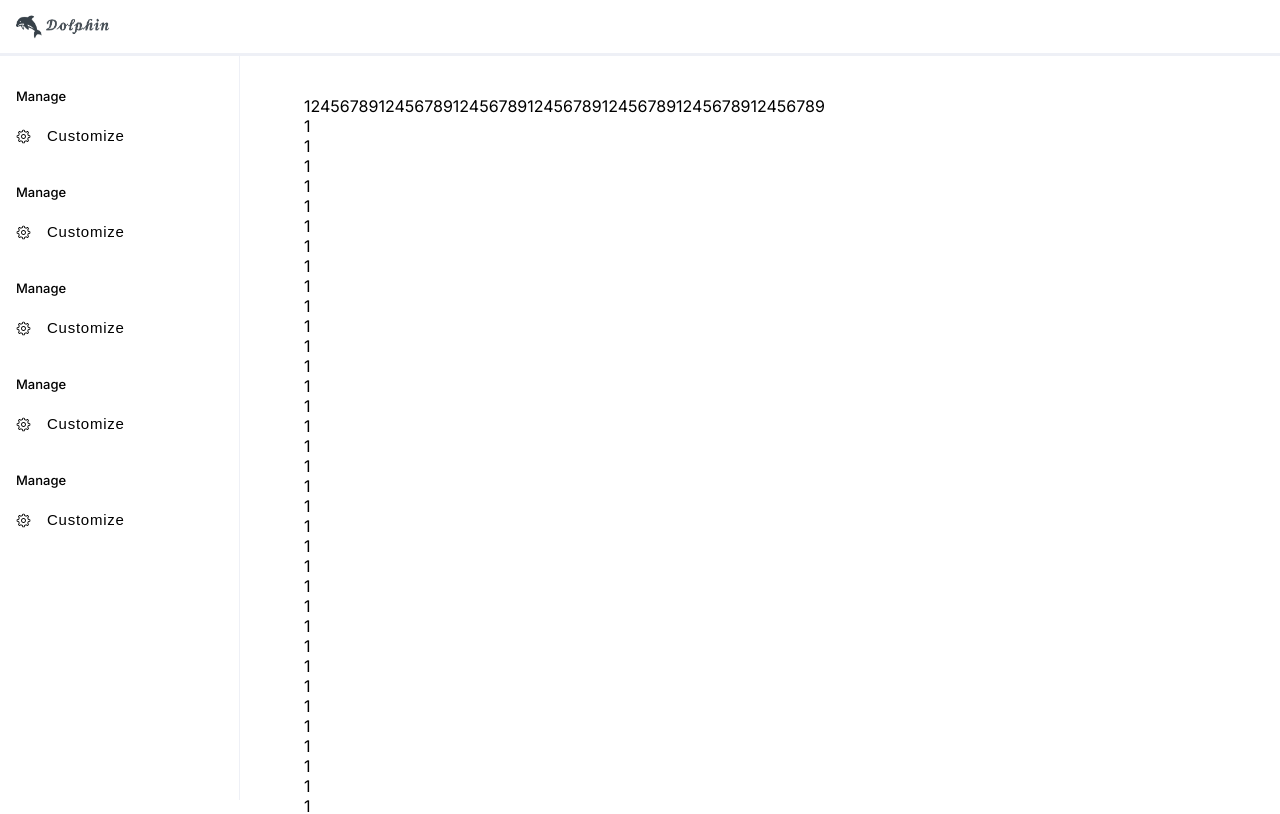
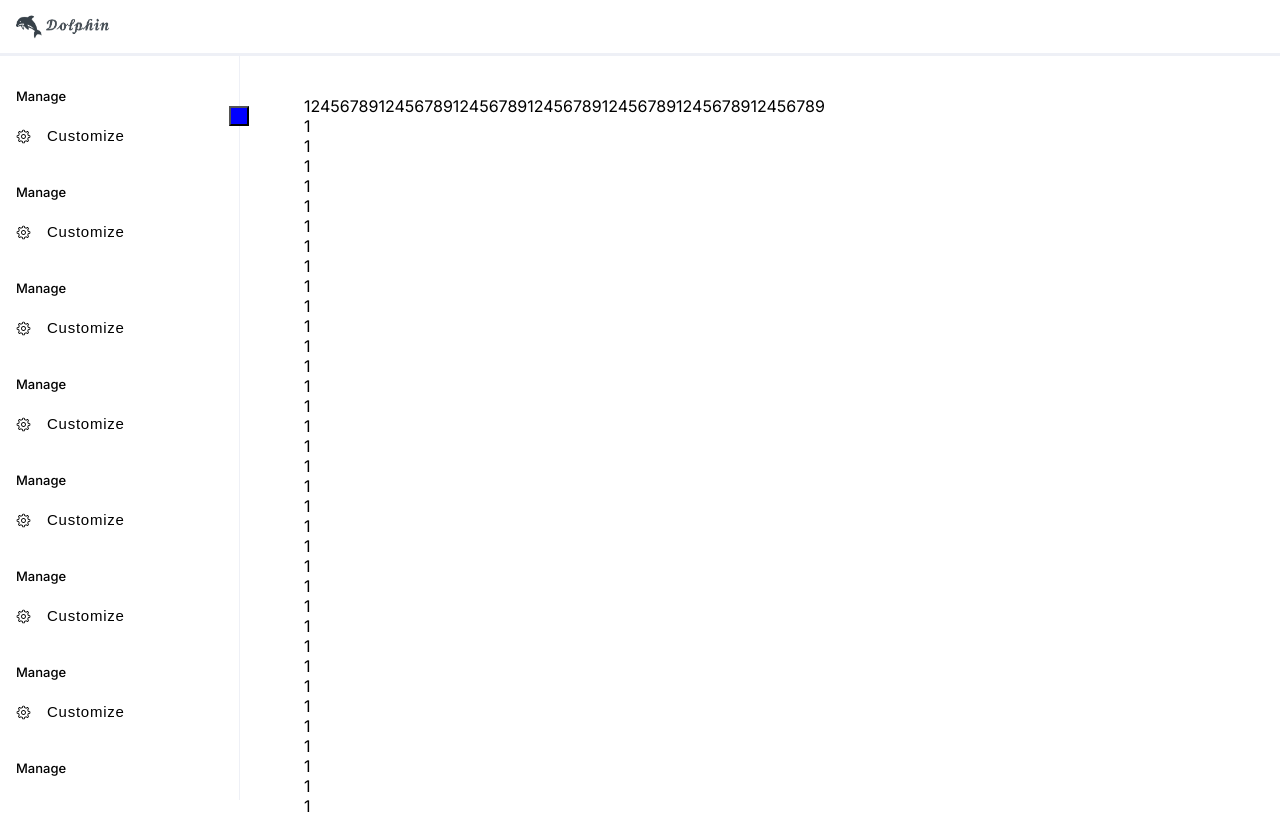
Before and after one commit to sinnlosses/daily-dev-clone, a Next.js app: page / in a window 1280 px wide. Shown: the top 814 px of the page. Built offline with nearby package versions, Linux system fonts and the light colour scheme.

Commit message:
サイドバーボタンプロトタイプ

```diff
--- a/src/components/layouts/components/sidebar/presentational-sidebar.tsx
+++ b/src/components/layouts/components/sidebar/presentational-sidebar.tsx
@@ -9,9 +9,10 @@ type SidebarProps = UseCustomizeModalReturnType
 
 export const PresentationalSidebar = ({ showModal }: SidebarProps) => {
   return (
-    <aside className={styles.aside}>
-      <VStack gap="l">
-        {Array.from(Array(5)).map((_, index) => {
+    <aside className={styles.sidebar}>
+      <button onClick={() => console.log("OK")} className={styles.closeButton}></button>
+      <VStack gap="l" className={styles.contents}>
+        {Array.from(Array(10)).map((_, index) => {
           return (
             <VStack key={index} gap="s">
               <p className={styles.category}>Manage</p>
--- a/src/components/layouts/components/sidebar/sidebar.module.css
+++ b/src/components/layouts/components/sidebar/sidebar.module.css
@@ -1,21 +1,36 @@
-.aside {
+.sidebar {
   position: fixed;
   top: var(--length-xxxl);
   left: 0;
   bottom: 0;
   width: 240px;
+  border-right: solid 1px var(--divider-tertiary);
+  z-index: 7;
+}
+
+.contents {
+  height: 100%;
+  overflow-y: scroll;
   padding: var(--spacing-l) 0 var(--spacing-s);
-  overflow-y: scroll;
-  border-right: solid 1px var(--divider-tertiary);
   /* スクロールバー非表示(Edge) */
   -ms-overflow-steyle: none;
   /* スクロールバー非表示(Chrome) */
   scrollbar-width: none;
 }
 
-.aside::-webkit-scrollbar {
+.contents::-webkit-scrollbar {
   /* スクロールバー非表示(Safari) */
   display: none;
+}
+
+.closeButton {
+  position: absolute;
+  top: 50px;
+  right: -10px;
+  width: 20px;
+  height: 20px;
+  background-color: blue;
+  z-index: -3;
 }
 
 .category {
--- a/src/components/layouts/main-layout.module.css
+++ b/src/components/layouts/main-layout.module.css
@@ -1,14 +1,20 @@
 .body {
   min-height: 100vh;
+}
+
+.mainContainer {
+  display: flex;
+  flex-direction: row;
+  padding-left: 240px;
 }
 
 .main {
   position: relative;
   left: 0;
   padding: var(--spacing-xl) var(--spacing-m);
+  z-index: -10;
 
   @media screen and (min-width: 1020px) {
-    left: 240px;
     padding: var(--spacing-xl) var(--spacing-4xl);
   }
 }
--- a/src/components/layouts/main-layout.tsx
+++ b/src/components/layouts/main-layout.tsx
@@ -17,7 +17,7 @@ export const MainLayout = ({ children }: PropsWithChildren) => {
       <body className={clsx(inter.className, styles.body)}>
         <AppProvider>
           <Header />
-          <HStack>
+          <HStack className={styles.mainContainer}>
             <WhenVisible desktop>
               <Sidebar />
             </WhenVisible>
```
